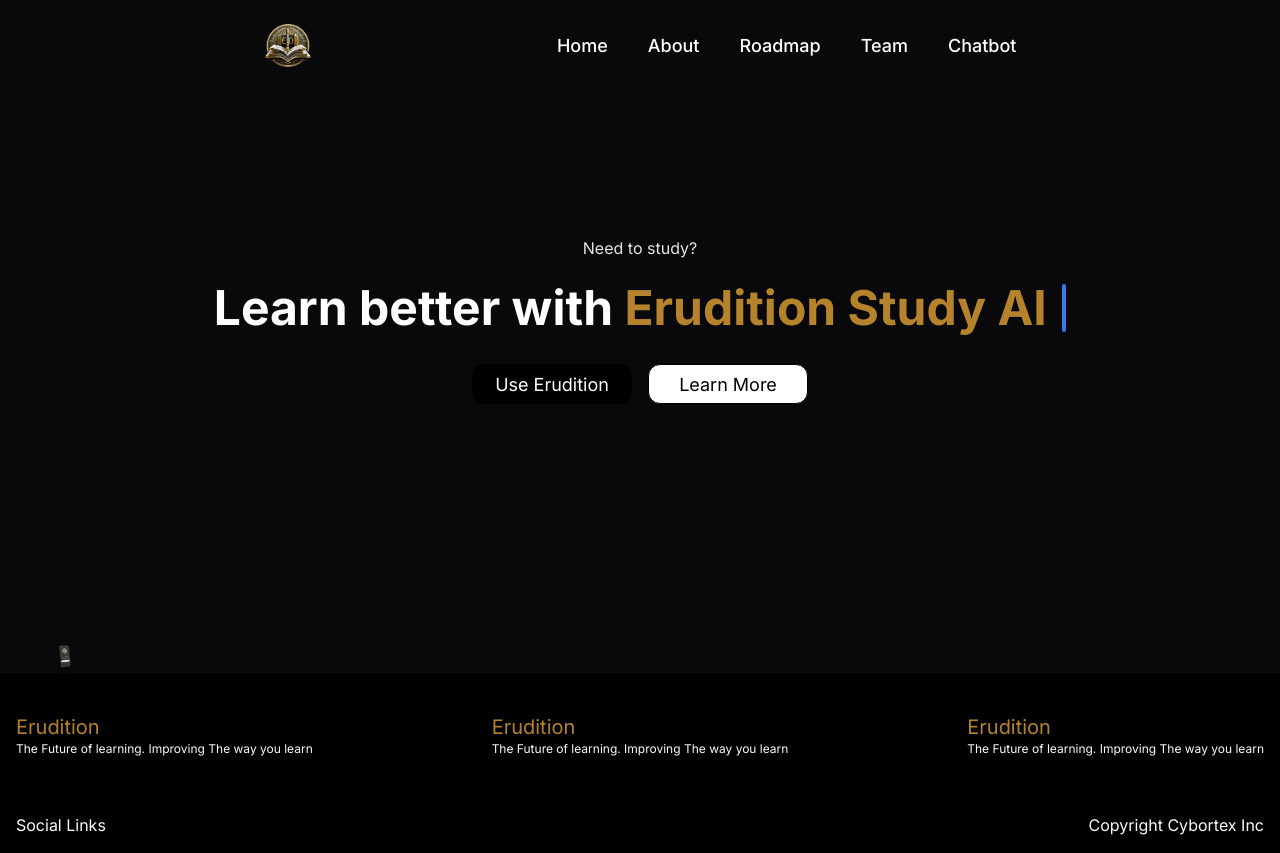
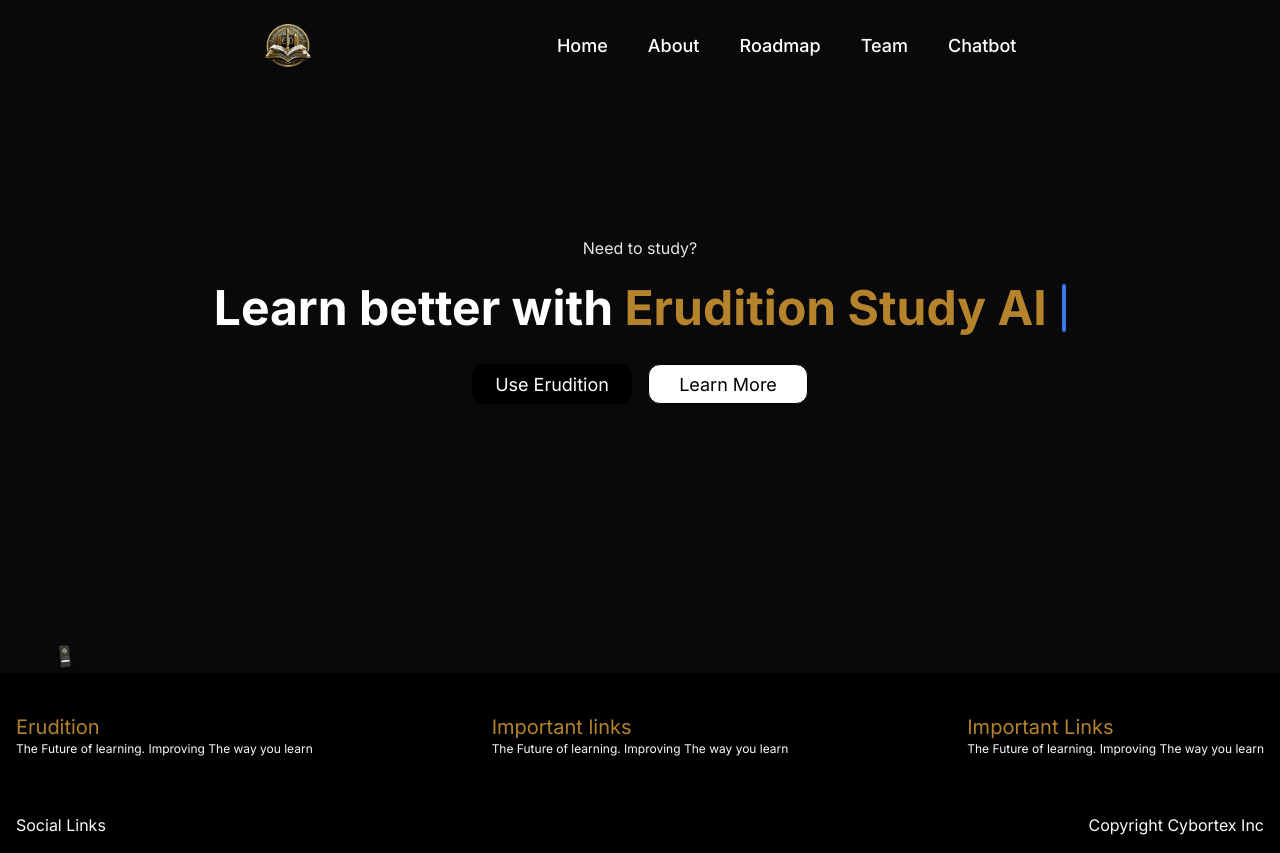
Before and after one commit to Cybortex/eruditionAI, a Next.js app: page / in a window 1280 px wide. Built offline with nearby package versions, Linux system fonts and the light colour scheme.

Commit message:
footer update

```diff
--- a/src/components/Footer.tsx
+++ b/src/components/Footer.tsx
@@ -14,14 +14,14 @@
       </div>
       <div className='border-white flex flex-col px-4 py-10'>
         <div className='text-brand text-xl'>
-          Erudition
+          Important links
         </div>
         <div className='text-xs w-18'>
           The Future of learning. Improving The way you learn
         </div>
       </div><div className='border-white flex flex-col px-4 py-10'>
         <div className='text-brand text-xl'>
-          Erudition
+          Important Links
         </div>
         <div className='text-xs w-18'>
           The Future of learning. Improving The way you learn
```
